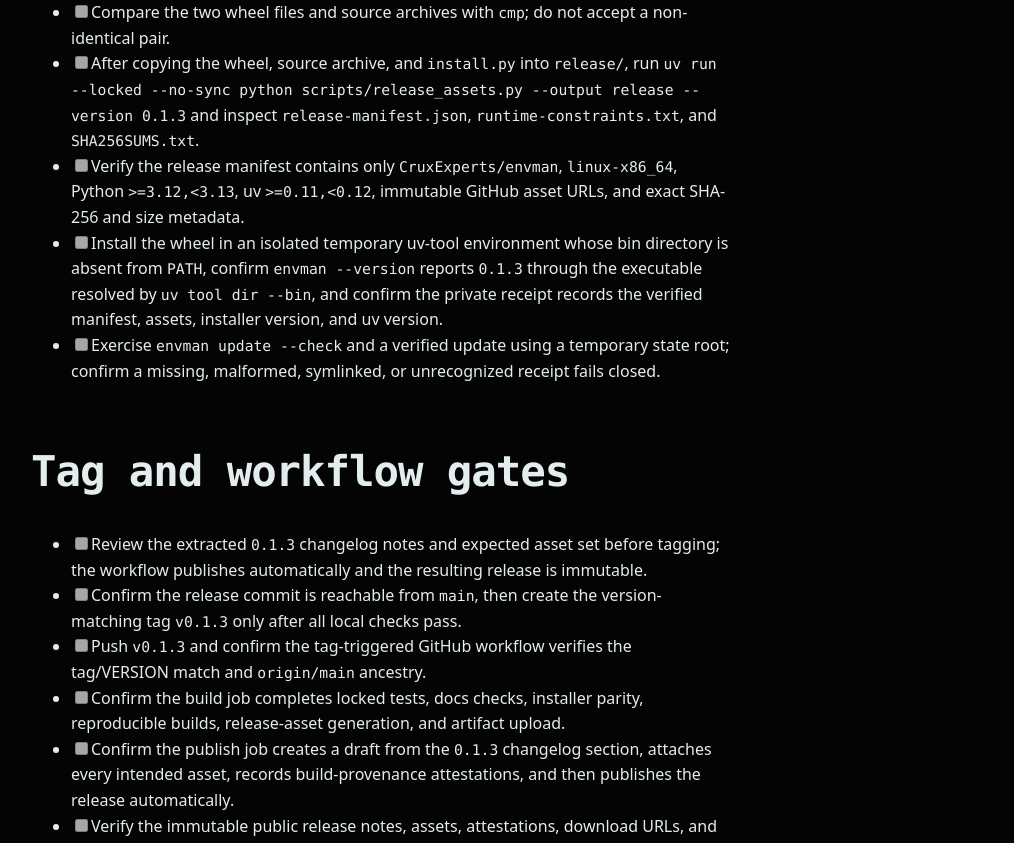
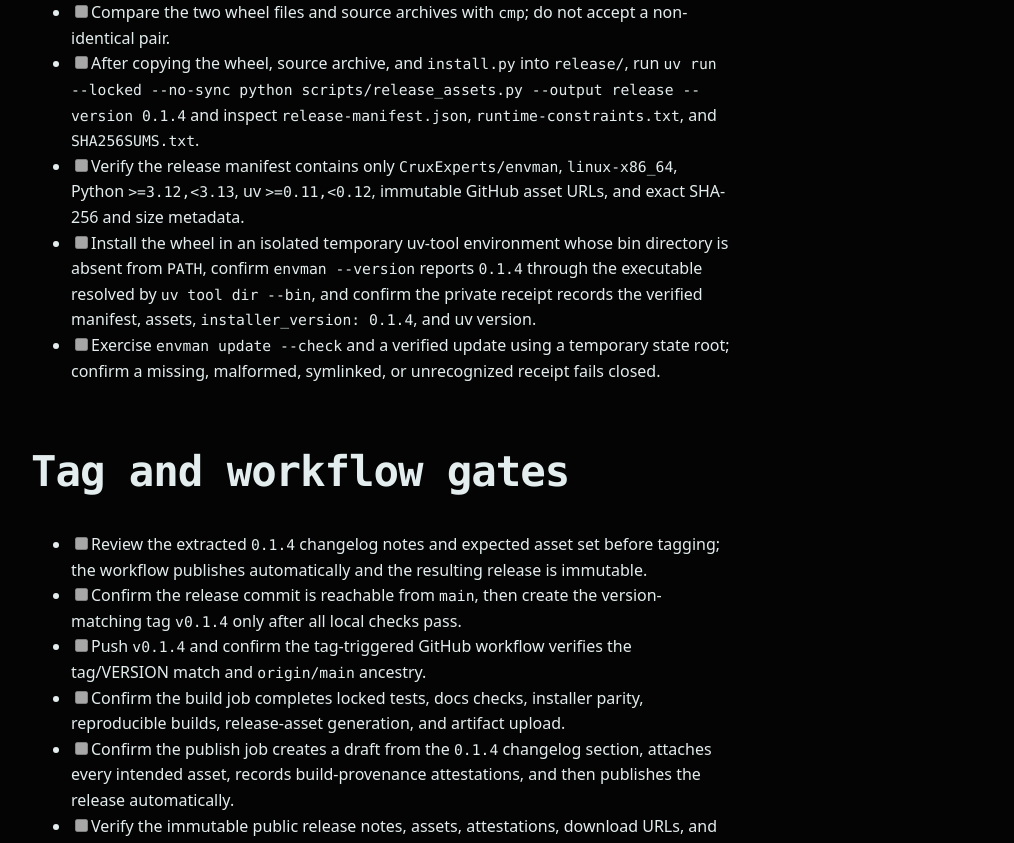
Before and after one commit to CruxExperts/envman, a Jekyll site: the page built from docs/governance/publishing-checklist.md, in a window 1280 px wide and 1400 px high, scrolled down 1348 px. Shown: the part 205-1048 px from the top of the window, without its empty margins (49-1063 px from the left). Built offline with Jekyll 4.4.1, drawn with Linux system fonts in a browser that asks for light colours; some of the changed text lies outside the part shown.

Commit message:
fix: correct installer receipt provenance

```diff
--- a/docs/governance/publishing-checklist.md
+++ b/docs/governance/publishing-checklist.md
@@ -5,18 +5,18 @@
 
 # Publishing checklist
 
-Use this checklist for the Envman 0.1.3 release. Every box is intentionally unchecked: local preparation is evidence for the controller, while GitHub and publication steps require an explicit remote review.
+Use this checklist for the Envman 0.1.4 release. Every box is intentionally unchecked: local preparation is evidence for the controller, while GitHub and publication steps require an explicit remote review.
 
 ## Public boundary
 
 - [ ] `README.md`, `LICENSE`, `SECURITY.md`, `CONTRIBUTING.md`, `SUPPORT.md`, and `CODE_OF_CONDUCT.md` are present, contain no private maintenance material, and link to the intended public repository.
 - [ ] A repository search finds no credentials, private keys, personal email addresses, machine-specific paths, hostnames, transcripts, or generated Localsetup state in tracked release content.
 - [ ] Installation, issue, discussion, security, and Pages URLs point to `CruxExperts/envman` or its public Pages site.
-- [ ] The changelog has a `0.1.3` section with release notes that describe only shipped behavior.
+- [ ] The changelog has a `0.1.4` section with release notes that describe only shipped behavior.
 
 ## Local source and documentation checks
 
-- [ ] `VERSION`, the README version display, package metadata, and the intended `v0.1.3` tag agree.
+- [ ] `VERSION`, the README version display, package metadata, and the intended `v0.1.4` tag agree.
 - [ ] `uv sync --locked --group dev` succeeds with the repository's required `uv 0.11.21`.
 - [ ] `uv run --locked --no-sync python -m unittest discover -s tests -p 'test_*.py'` passes.
 - [ ] `uv run --locked --no-sync python -m py_compile src/envman/*.py scripts/*.py install.py` passes.
@@ -28,18 +28,18 @@
 
 - [ ] Set `SOURCE_DATE_EPOCH` to the tagged commit timestamp and run `uv build --no-build-isolation` twice into separate directories.
 - [ ] Compare the two wheel files and source archives with `cmp`; do not accept a non-identical pair.
-- [ ] After copying the wheel, source archive, and `install.py` into `release/`, run `uv run --locked --no-sync python scripts/release_assets.py --output release --version 0.1.3` and inspect `release-manifest.json`, `runtime-constraints.txt`, and `SHA256SUMS.txt`.
+- [ ] After copying the wheel, source archive, and `install.py` into `release/`, run `uv run --locked --no-sync python scripts/release_assets.py --output release --version 0.1.4` and inspect `release-manifest.json`, `runtime-constraints.txt`, and `SHA256SUMS.txt`.
 - [ ] Verify the release manifest contains only `CruxExperts/envman`, `linux-x86_64`, Python `>=3.12,<3.13`, uv `>=0.11,<0.12`, immutable GitHub asset URLs, and exact SHA-256 and size metadata.
-- [ ] Install the wheel in an isolated temporary uv-tool environment whose bin directory is absent from `PATH`, confirm `envman --version` reports `0.1.3` through the executable resolved by `uv tool dir --bin`, and confirm the private receipt records the verified manifest, assets, installer version, and uv version.
+- [ ] Install the wheel in an isolated temporary uv-tool environment whose bin directory is absent from `PATH`, confirm `envman --version` reports `0.1.4` through the executable resolved by `uv tool dir --bin`, and confirm the private receipt records the verified manifest, assets, `installer_version: 0.1.4`, and uv version.
 - [ ] Exercise `envman update --check` and a verified update using a temporary state root; confirm a missing, malformed, symlinked, or unrecognized receipt fails closed.
 
 ## Tag and workflow gates
 
-- [ ] Review the extracted `0.1.3` changelog notes and expected asset set before tagging; the workflow publishes automatically and the resulting release is immutable.
-- [ ] Confirm the release commit is reachable from `main`, then create the version-matching tag `v0.1.3` only after all local checks pass.
-- [ ] Push `v0.1.3` and confirm the tag-triggered GitHub workflow verifies the tag/VERSION match and `origin/main` ancestry.
+- [ ] Review the extracted `0.1.4` changelog notes and expected asset set before tagging; the workflow publishes automatically and the resulting release is immutable.
+- [ ] Confirm the release commit is reachable from `main`, then create the version-matching tag `v0.1.4` only after all local checks pass.
+- [ ] Push `v0.1.4` and confirm the tag-triggered GitHub workflow verifies the tag/VERSION match and `origin/main` ancestry.
 - [ ] Confirm the build job completes locked tests, docs checks, installer parity, reproducible builds, release-asset generation, and artifact upload.
-- [ ] Confirm the publish job creates a draft from the `0.1.3` changelog section, attaches every intended asset, records build-provenance attestations, and then publishes the release automatically.
+- [ ] Confirm the publish job creates a draft from the `0.1.4` changelog section, attaches every intended asset, records build-provenance attestations, and then publishes the release automatically.
 - [ ] Verify the immutable public release notes, assets, attestations, download URLs, and manifest hashes from a clean environment before announcing the release.
 
 ## GitHub settings
--- a/install.py
+++ b/install.py
@@ -45,7 +45,7 @@
 WHEEL_LIMIT = 20 * 1024 * 1024
 REQUEST_TIMEOUT_SECONDS = 30
 LATEST_MANIFEST_URL = "https://github.com/CruxExperts/envman/releases/latest/download/release-manifest.json"
-INSTALLER_VERSION = "0.1.1"
+INSTALLER_VERSION = "0.1.4"
 SEMVER = re.compile(r"^(0|[1-9]\d*)\.(0|[1-9]\d*)\.(0|[1-9]\d*)$")
 SHA256 = re.compile(r"^[0-9a-f]{64}$")
 UV_VERSION = re.compile(r"\buv\s+(\d+)\.(\d+)\.(\d+)\b", re.IGNORECASE)
```
Also changed, not shown: docs/development/versioning-and-releases.md (+2 -2 lines), docs/getting-started/installation.md (+2 -2 lines), docs/index.md (+4 -4 lines), docs/reference/install-source-and-updates.md (+2 -2 lines), tests/test_release_protocol.py (+2 -0 lines), CHANGELOG.md, README.md, 2 other files.
